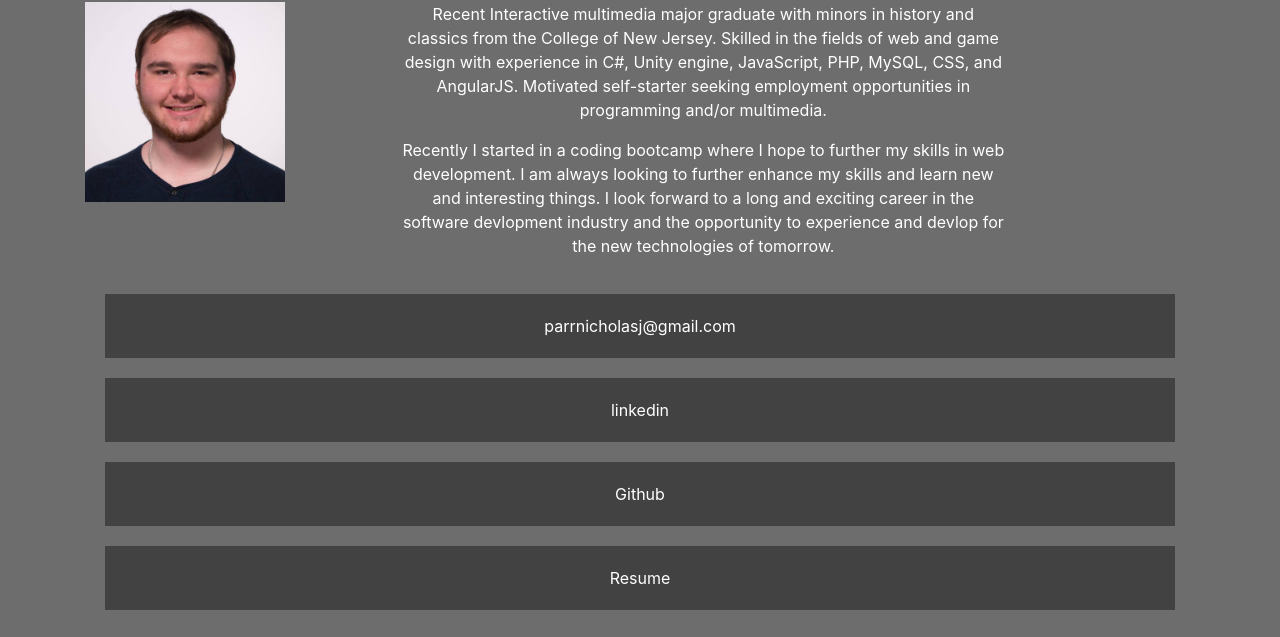
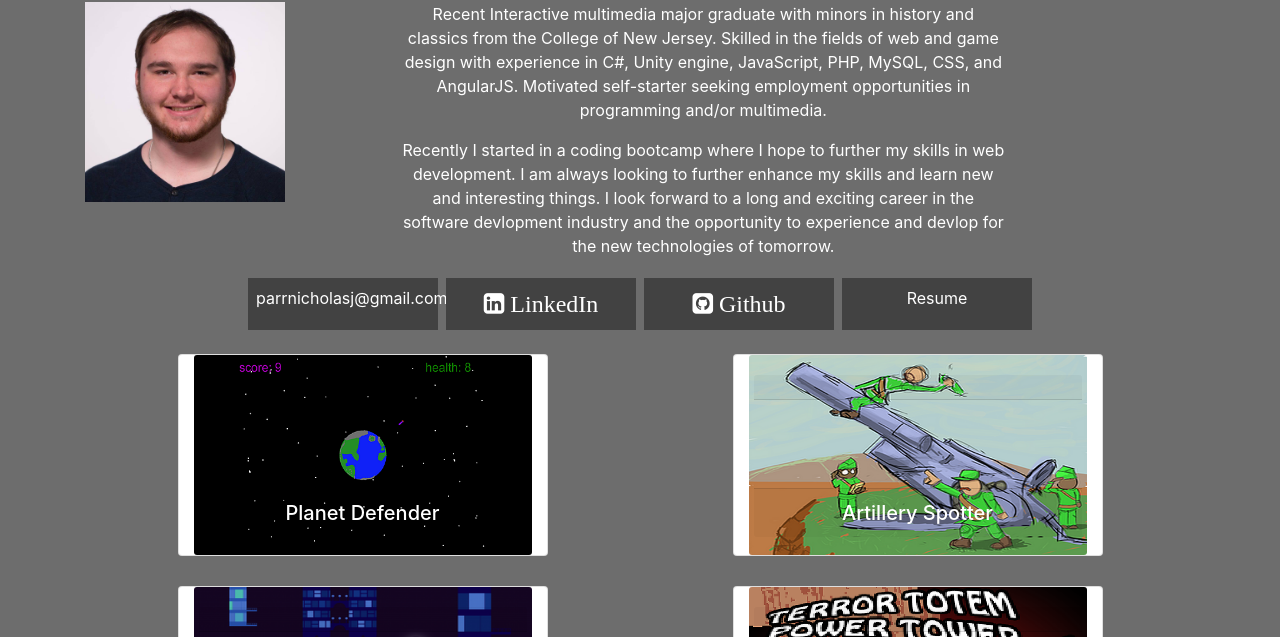
Before and after one commit to parrnicholasj/Bootstrap-Portfolio, a plain HTML site: page index.html in a window 1280 px wide. Shown: the part 100-737 px from the top of the page. Drawn offline with nearby package versions, Linux system fonts and the light colour scheme.

Commit message:
working on contacts

```diff
--- a/assets/css/styles.css
+++ b/assets/css/styles.css
@@ -58,14 +58,20 @@ img
 
 margin:10px auto;
 
+
 }
 
 .contacts
 {
 
   background-color: #424242;
-  padding: 20px;
-  margin: 20px;
   text-align: center;
+  font-size: 16px;
 
 }
+.symbols
+{
+
+  font-size: 24px;
+
+}
--- a/index.html
+++ b/index.html
@@ -6,7 +6,7 @@
   <meta name="viewport" content="width=device-width, initial-scale=1.0">
   <meta http-equiv="X-UA-Compatible" content="ie=edge">
   <link rel="stylesheet" href="https://cdnjs.cloudflare.com/ajax/libs/twitter-bootstrap/4.3.1/css/bootstrap.min.css">
-  <link rel="stylesheet" href="https://use.fontawesome.com/releases/v5.7.2/css/all.css">
+  <link rel="stylesheet" href="https://cdnjs.cloudflare.com/ajax/libs/font-awesome/4.7.0/css/font-awesome.min.css">
   <link rel="stylesheet" href="assets/css/styles.css">
   <title>Nicholas Parr</title>
 </head>
@@ -74,22 +74,23 @@
     </div>
 
     <!-- contact info  ----------------------------------------------------------------------------------------------->
-
-    <div class="contacts">
+<div class="row justify-content-center">
+    <div class="contacts col-12 col-xl-2 m-1 p-2">
         <a  href="mailto:parrnicholasj@gmail.com">parrnicholasj@gmail.com</a>
       </div>
 
-      <div class="contacts">
-        <a  href="https://www.linkedin.com/in/nicholas-parr-854b61b7/">linkedin</a>
+      <div class="contacts symbols col-5 col-xl-2 m-1 p-2">
+        <a class = "fa fa-linkedin-square" href="https://www.linkedin.com/in/nicholas-parr-854b61b7/"> LinkedIn</a>
       </div>
 
-      <div class="contacts">
-        <a  href="https://github.com/parrnicholasj">Github</a>
+      <div class="contacts symbols col-5 col-xl-2 m-1 p-2">
+        <a class = "fa fa-github-square" href="https://github.com/parrnicholasj"> Github</a>
       </div>
 
-      <div class="contacts">
+      <div class="contacts col-12 col-xl-2 m-1 p-2">
         <a  href="assets/images/Nicholas Parr Resume.pdf">Resume</a>
       </div>
+    </div>
 
 
       <!-- portfolio --------------------------------------------------------------------------------------------------->
```
